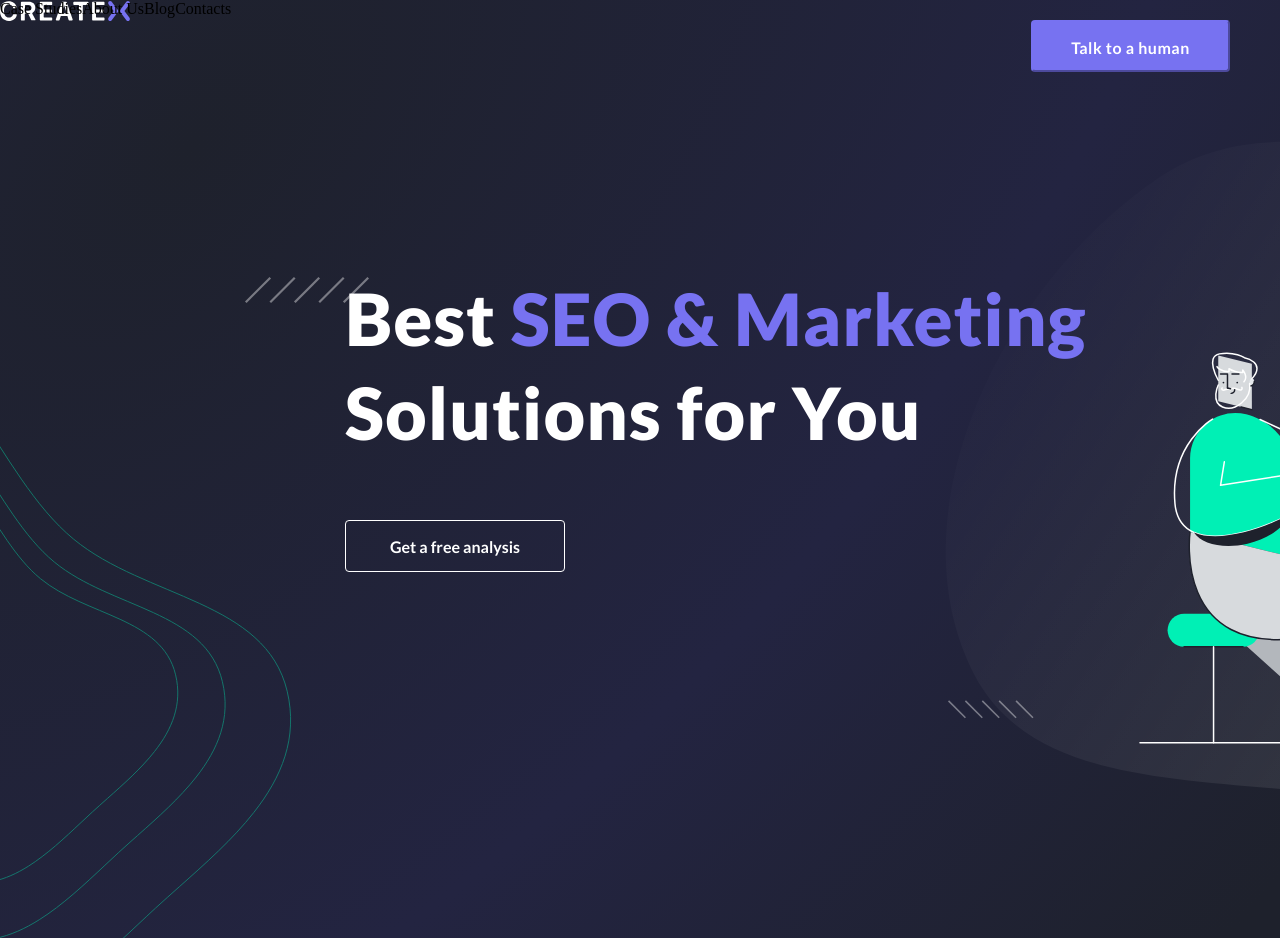
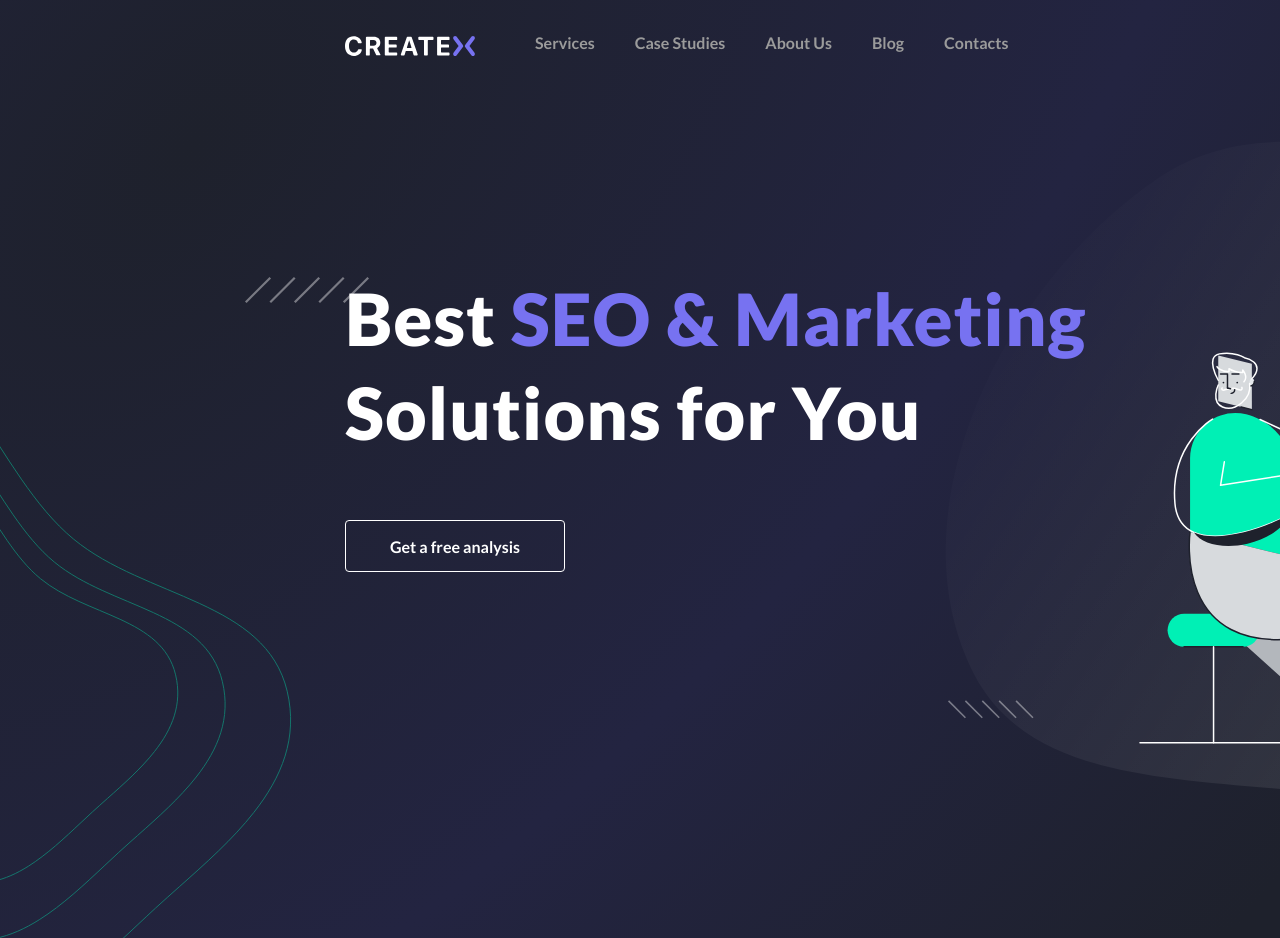
Before and after one commit to Mathew2223/createX-company, a plain HTML site: page index.html in a window 1280 px wide. Shown: the top 938 px of the page. Drawn offline with Linux system fonts and the light colour scheme.

Commit message:
header 1.1

```diff
--- a/header.css
+++ b/header.css
@@ -3,10 +3,49 @@
     padding: 0;
     text-decoration: none;
 }
+.navbarLight{
+    width: 1230px;
+    height: 52px;
+    margin-top: 20px;
+    margin-left: 345px;
+    position: absolute;
+}
 .navBase{
     position: absolute;
     display: flex;
+    margin-top: 13px;
+    margin-left: 190px;
+    gap: 40px;
 }
+
+.services{
+    position: relative;
+    text-decoration: none;
+    font-family: Lato;
+    font-weight: 700;
+    cursor: pointer;
+    color: #9b9b9b;
+}
+.services:hover{
+    color: #fff;
+    transition: 0.3s;
+}
+.services::after{
+    position: absolute;
+    content: '';
+    bottom: -3px;
+    width: 0;
+    height: 2px;
+    background: #fff;
+    left: 50%;
+    transition: 0.3s;
+    transform: translateX(-50%);
+}
+.services:hover:after {
+    width: 100%;
+    bottom: -3px;
+}
+
 .ullustr{
     position: absolute;
     width: 590px;
@@ -21,7 +60,6 @@
     border-radius: 4px;
     border-color: #7772F1;
     margin-left: 1031px;
-    margin-top: 20px;
     position: absolute;
     cursor: pointer;
     color: #FFFFFF;
--- a/index.html
+++ b/index.html
@@ -15,27 +15,42 @@
         <div class="header">
             <div class="navbarLight">
                 <div>
-                    <img src="logo.svg" alt="" style="position: absolute;">
+                    <a href="index.html"><img src="logo.svg" alt="" style="position: absolute;
+                    width: 130px;
+                    height: 22px;
+                    margin-top: 15px;
+                    cursor: pointer;
+                    "></a>
                 </div>
                 <div class="navBase">
-                    <p>Case Studies</p>
-                    <p>About Us</p>
-                    <p>Blog</p>
-                    <p>Contacts</p>
+                    <div>
+                        <a href="services.html" class="services">Services</a>
+                    </div>
+                    <div>
+                        <a class="services" href="services.html">Case Studies</a>
+                    </div>
+                    <div>
+                        <a class="services" href="services.html">About Us</a>
+                    </div>
+                    <div>
+                        <a class="services" href="services.html">Blog</a>
+                    </div>
+                    <div>
+                        <a class="services" href="services.html">Contacts</a>
+                    </div>
                 </div>
-                <button class="buttTalkin"><p style="
+                <a href="index.html"><button class="buttTalkin"><p style="
                 font-family: Lato;
                 font-size: 16px;
                 font-weight: 700;
-                line-height: 52px;
                 letter-spacing: 0.5px;
-                text-align: center; ">Talk to a human</p></button>
+                text-align: center; ">Talk to a human</p></button></a>
             </div>
             <div>
                 <p class="textForSEOs">Best <a style="color: #7772F1;">SEO & Marketing </a>
                 <br> Solutions for You</p>
             </div>
-            <div>
+            <div><a href="index.html">
                 <button class="frButtonAnalisies"><p style="
                     font-family: Lato;
                     font-size: 16px;
@@ -43,7 +58,7 @@
                     line-height: 52px;
                     text-align: center;
                 ">Get a free analysis</p></button>
-            </div>
+            </div></a>
             <div class="backS">
                 <div>
                     <img class="ullustr" src="illustration.svg" alt="">
--- /dev/null
+++ b/index1.js
@@ -0,0 +1,3 @@
+setTimeout(function(){
+	location.reload();
+}, 30000);
```
Also changed, not shown: aboutUs.html (added, +12 -0 lines), blog.html (added, +12 -0 lines), caseStudies.html (added, +12 -0 lines), contacts.html (added, +12 -0 lines), services.html (added, +12 -0 lines), Down chevron.svg (added).
